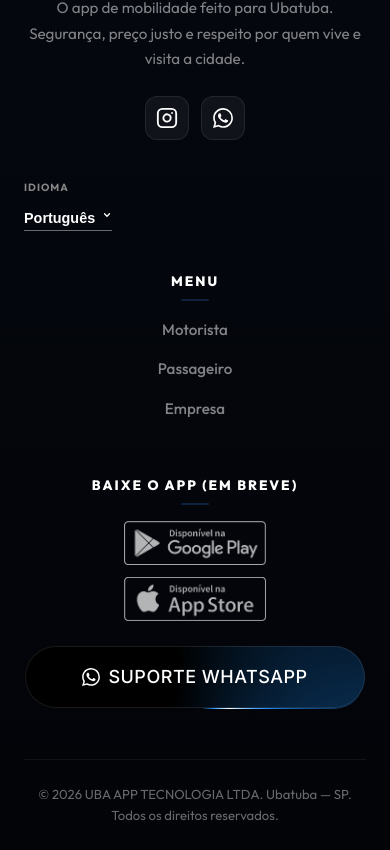
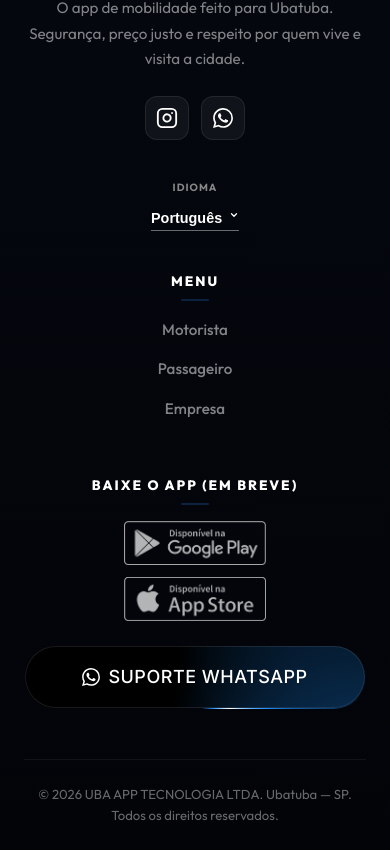
Before and after one commit to carolinetereza/UBAAPP, a Next.js app: page / in a window 390 px wide. Shown: the part 5654-6504 px from the top of the page. Built offline with nearby package versions, Linux system fonts and the light colour scheme.

Commit message:
style(mobile): center footer language switcher

```diff
--- a/app/globals.css
+++ b/app/globals.css
@@ -1120,6 +1120,13 @@ img {
   font-size: 0.82rem;
 }
 
+.footer-lang-switcher {
+  margin-top: 40px;
+  display: flex;
+  flex-direction: column;
+  align-items: flex-start;
+}
+
 /* ═══════════════════════════════════════════════════════════════
    DEADLINE SECTION
    ═══════════════════════════════════════════════════════════════ */
@@ -1338,6 +1345,9 @@ img {
   .wa-btn {
     justify-content: center;
   }
+  .footer-lang-switcher {
+    align-items: center;
+  }
 }
 
 @media (max-width: 400px) {
--- a/app/page.jsx
+++ b/app/page.jsx
@@ -347,7 +347,7 @@ export default function Home() {
                 </a>
               </div>
 
-              <div className="footer-lang-switcher" style={{ marginTop: '40px', display: 'flex', flexDirection: 'column', alignItems: 'flex-start' }}>
+              <div className="footer-lang-switcher">
                 <span style={{ fontSize: '0.65rem', color: '#888', letterSpacing: '1px', fontWeight: '700', marginBottom: '8px' }}>
                   {t.footerLangTitle}
                 </span>
```
